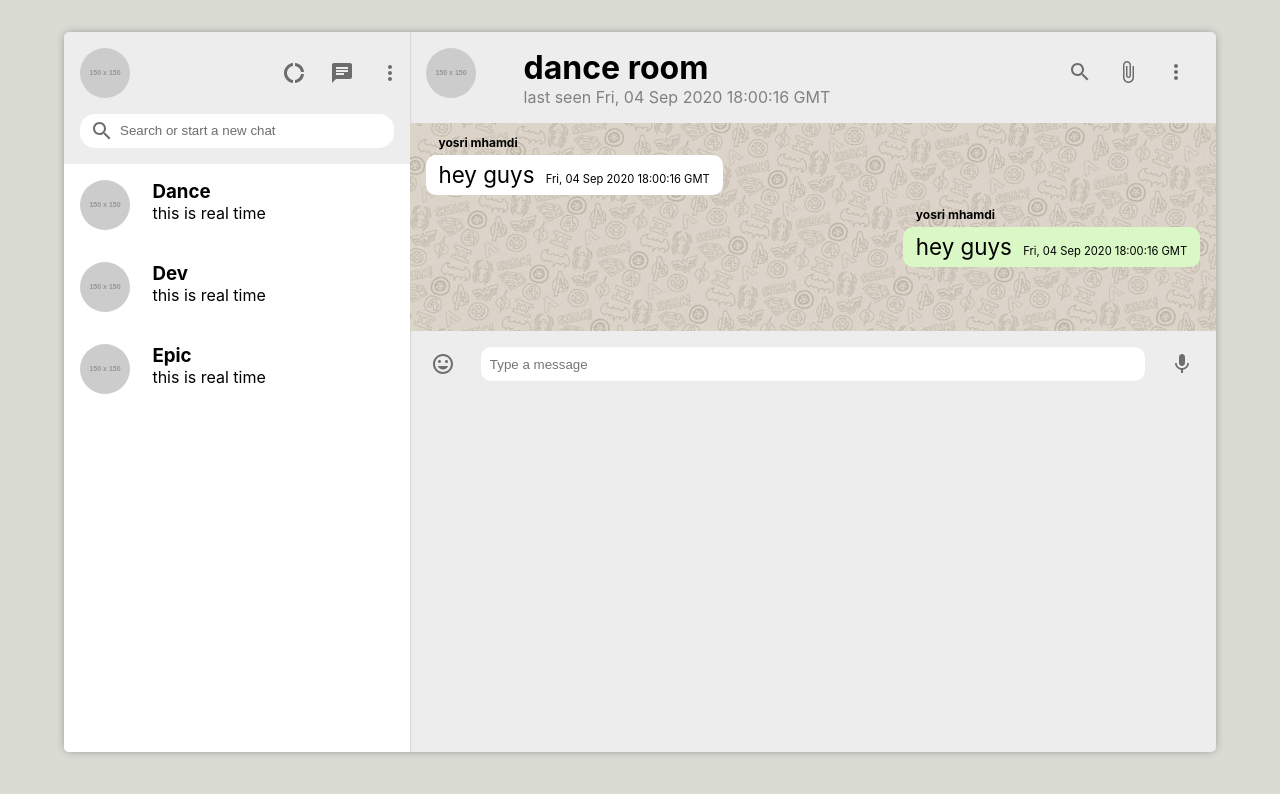
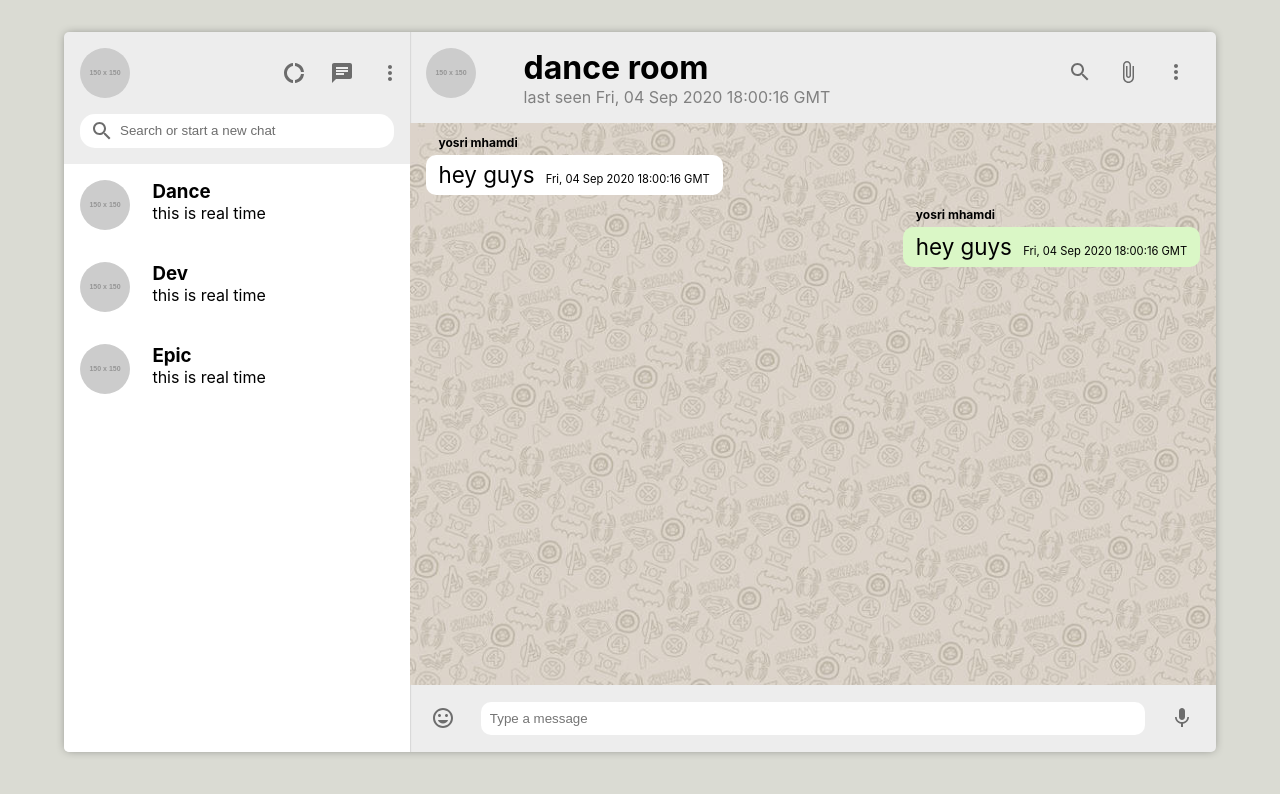
Before and after one commit to yosrimhamdi/whatsapp, a React (Create React App) app: page / in a window 1280 px wide. Shown: the top 794 px of the page. Built offline with nearby package versions, Linux system fonts and the light colour scheme.

Commit message:
full messages height.

```diff
--- a/src/components/Chat/core/Messages/Messages.sass
+++ b/src/components/Chat/core/Messages/Messages.sass
@@ -3,3 +3,6 @@
   background-image: url('./whatsapp-background.jpg')
   background-size: cover
   overflow-y: scroll
+  display: flex
+  flex-direction: column
+  flex-grow: 1
```
